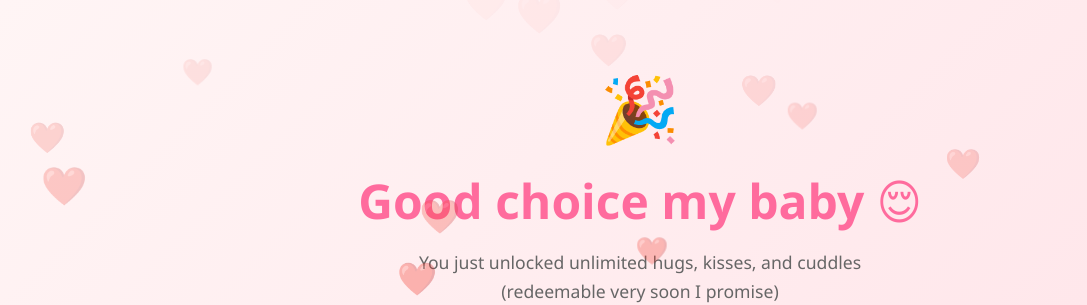
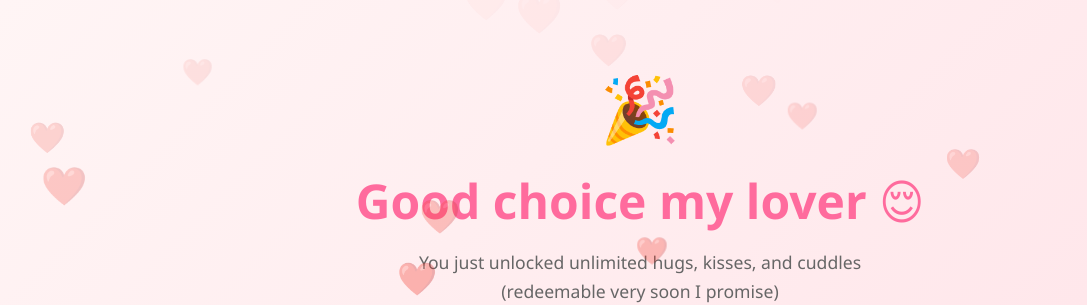
Before and after one commit to JabobleHead/LibsValentines, a React (Vite) app in the folder websiteForLibby/: page / in a window 1280 px wide. Both pictures are taken after a click on the button "YES! 💕". Shown: the top 305 px of the page, without its empty margins (0-1087 px from the left). Built offline with nearby package versions, Linux system fonts and the light colour scheme.

Commit message:
more word changes

```diff
--- a/websiteForLibby/src/components/Header.tsx
+++ b/websiteForLibby/src/components/Header.tsx
@@ -116,7 +116,7 @@ const Valentine: React.FC = () => {
         <div className="screen accepted-screen">
           <div className="party-emoji">🎉</div>
 
-          <h1 className="accepted-title">Good choice my baby 😌</h1>
+          <h1 className="accepted-title">Good choice my lover 😌</h1>
 
           <p className="accepted-subtitle">
             You just unlocked unlimited hugs, kisses, and cuddles
```
